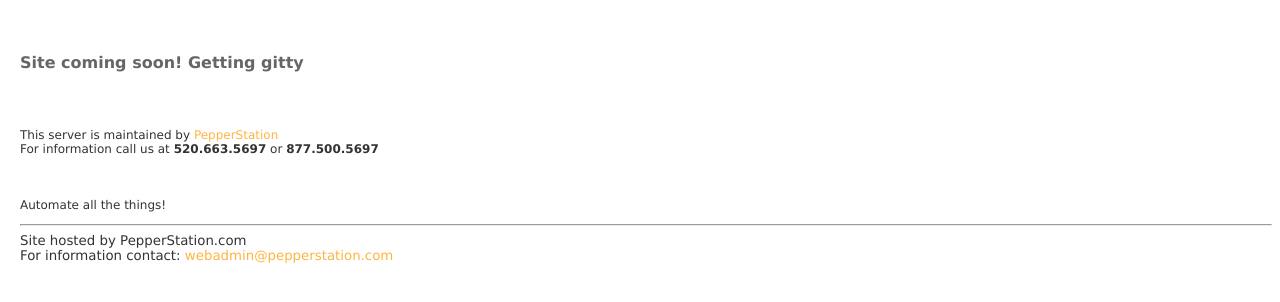
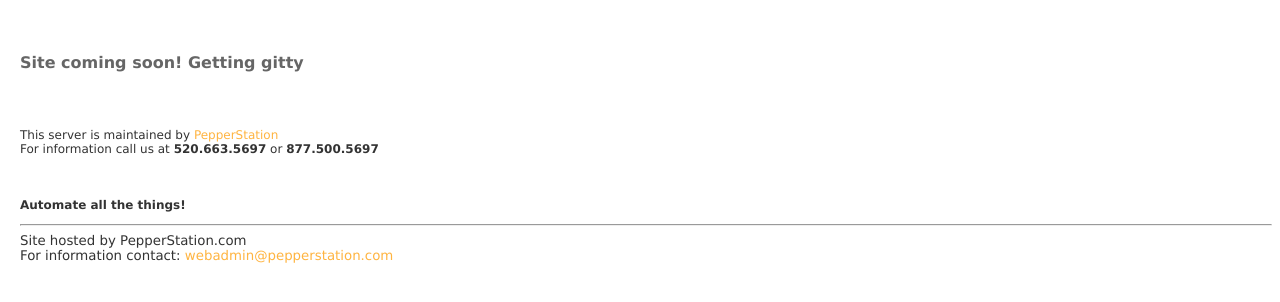
Before and after one commit to ssayre/gitty, a plain HTML site: page index.html in a window 1280 px wide. Shown: the part 144-446 px from the top of the page. Drawn offline with Linux system fonts and the light colour scheme.

Commit message:
updated the index file

```diff
--- a/index.html
+++ b/index.html
@@ -110,7 +110,7 @@
 This server is maintained by <a href="http://pepperstation.com/" title="PepperStation">PepperStation</a><br />
 For information call us at <strong>520.663.5697</strong> or <strong>877.500.5697</strong><br /><br />
 <br /><br />
-Automate all the things!
+<b>Automate all the things!</b>
 </p>
 <HR>
 Site hosted by PepperStation.com<br />
```
